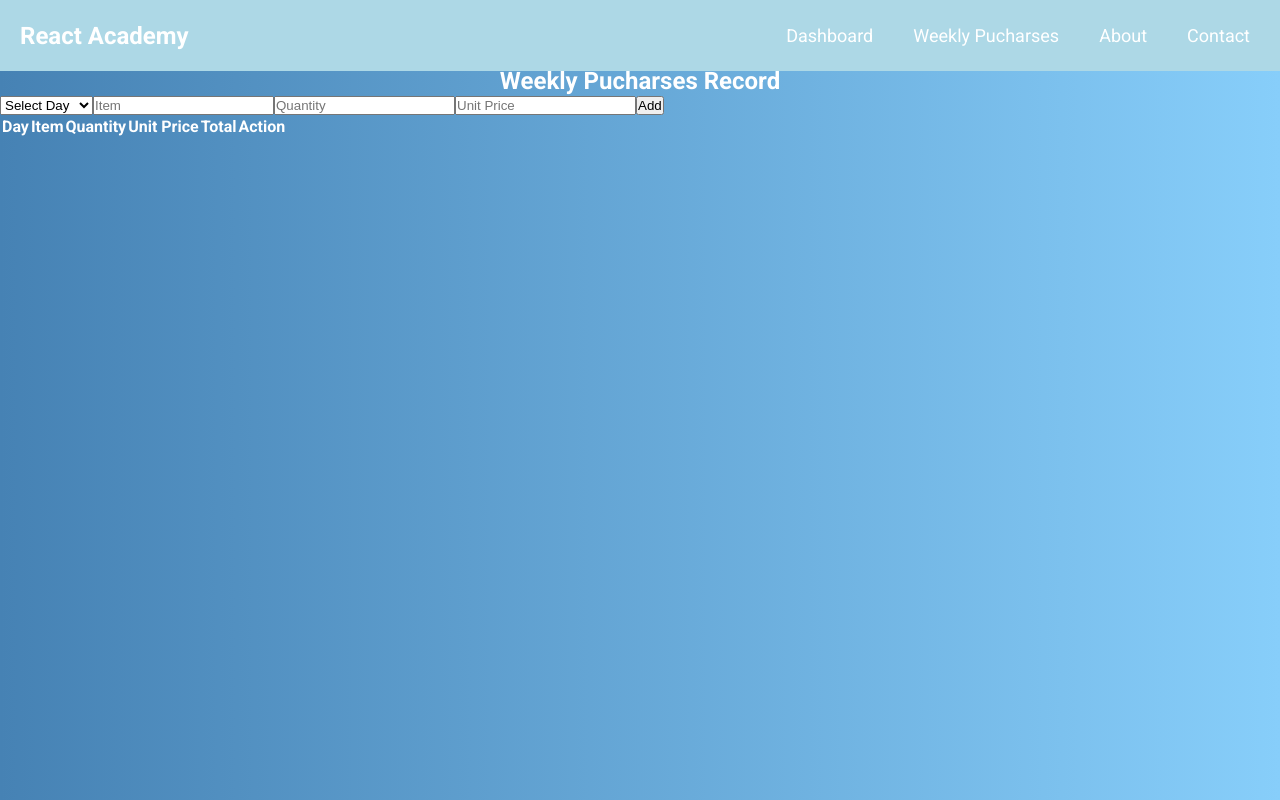
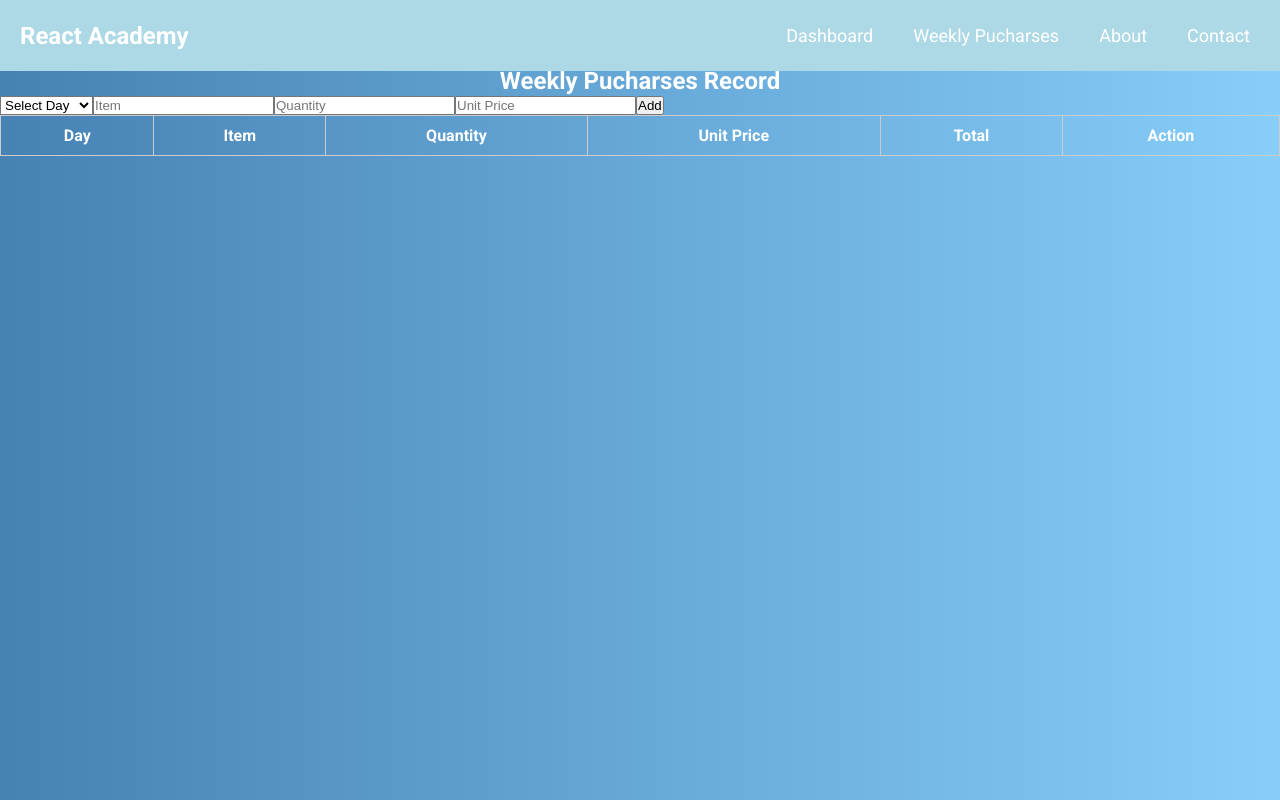
Before and after one commit to Espadv69/Course-2025, a React (Vite) app in the folder Academy-React/: page /pucharses in a window 1280 px wide. Built offline with nearby package versions, Linux system fonts and the light colour scheme; a web font is replaced by a local one.

Commit message:
Add table styles

```diff
--- a/Academy-React/src/css/Pucharses.css
+++ b/Academy-React/src/css/Pucharses.css
@@ -1,11 +1,22 @@
-.table_pucharses {
-  margin: .8rem auto;
-  width: 90%;
+.table-container {
+  overflow-x: auto;
+}
 
+table {
+  width: 100%;
   border-collapse: collapse;
+}
 
-  th,
-  td {
-    border: 1px solid white;
+th, td {
+  padding: 10px;
+  border: 1px solid #ccc;
+
+  button {
+    width: 100%;
+    padding: .3rem;
+    border: 0px;
+    border-radius: 5px;
+    background: lightcoral;
+    color: white;
   }
 }
```
